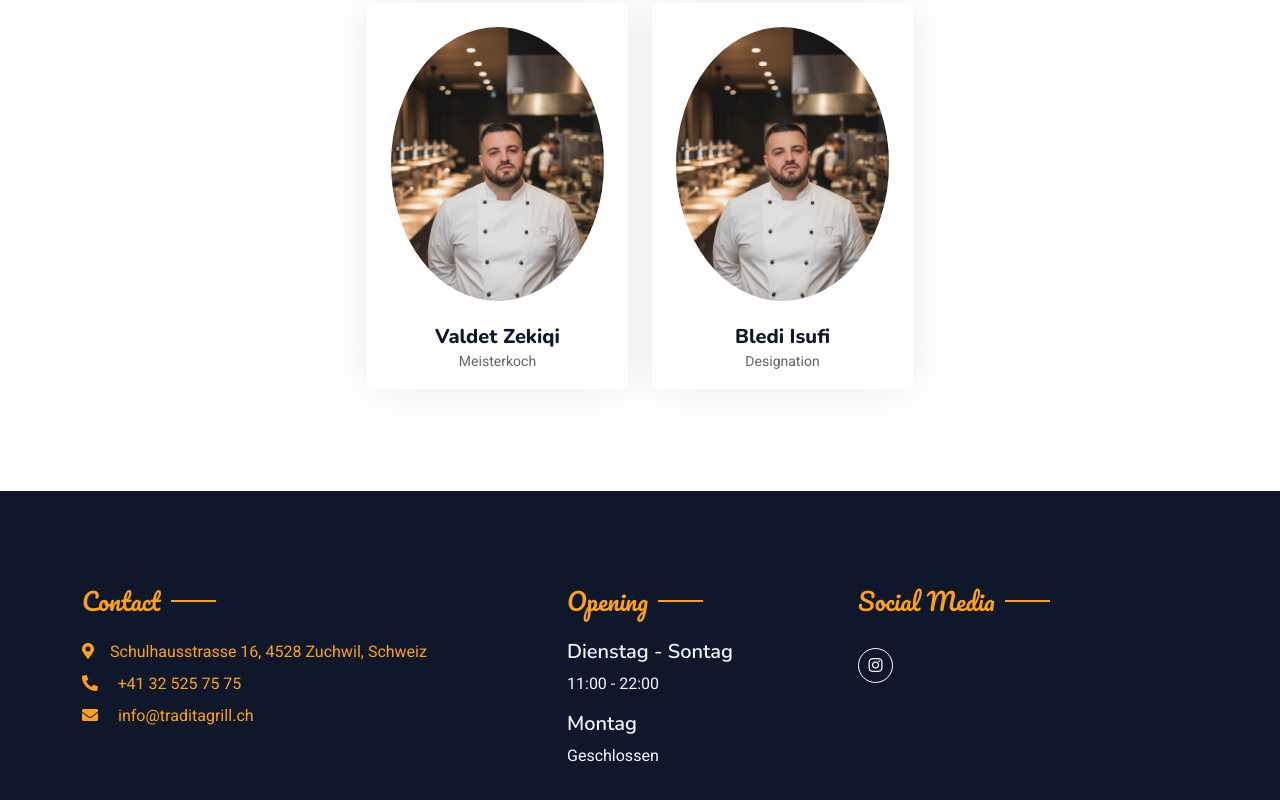
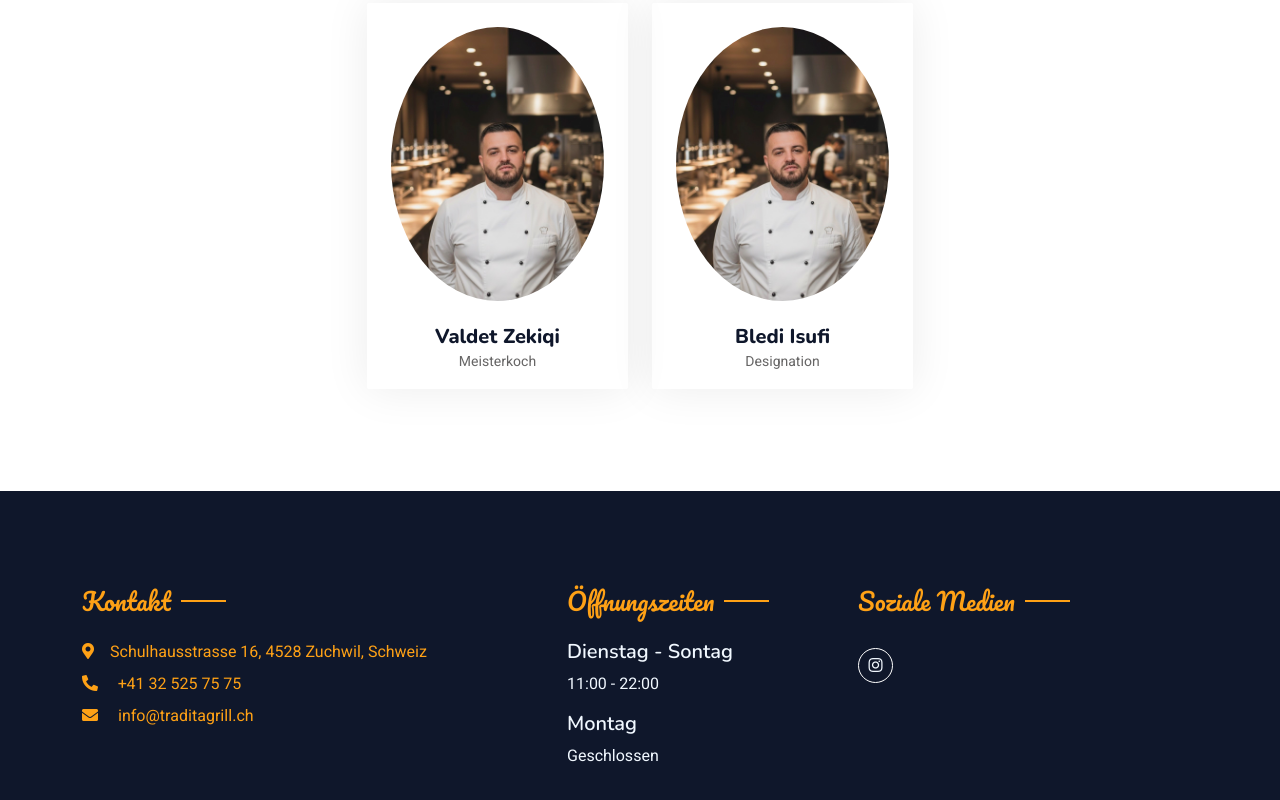
Before and after one commit to fazlizekiqi/tradita-grill, a plain HTML site: page about.html in a window 1280 px wide. Shown: the part 2309-3109 px from the top of the page. Drawn offline with nearby package versions, Linux system fonts and the light colour scheme; some icons are missing.

Commit message:
Changed the footer to german

```diff
--- a/about.html
+++ b/about.html
@@ -259,7 +259,7 @@
             <div class="row g-5">
                 <div class="col-lg-5 col-md-6">
                     <h4 class="section-title ff-secondary text-start text-primary fw-normal mb-4">
-                        Contact</h4>
+                        Kontakt</h4>
                     <p class="mb-2">
                         <a target="_blank" href="https://maps.app.goo.gl/4Z4eu8nPr9odBU3C7">
                             <i class="fa fa-map-marker-alt me-3">
@@ -293,7 +293,7 @@
 
                 <div class="col-lg-3 col-md-6">
                     <h4 class="section-title ff-secondary text-start text-primary fw-normal mb-4">
-                        Opening</h4>
+                        Öffnungszeiten</h4>
                     <h5 class="text-light fw-normal">Dienstag - Sontag</h5>
                     <p>11:00 - 22:00</p>
                     <h5 class="text-light fw-normal">Montag</h5>
@@ -302,8 +302,8 @@
 
 
                 <div class="col-lg-3 col-md-6">
-                    <h4 class="section-title ff-secondary text-start text-primary fw-normal mb-4">Social
-                        Media</h4>
+                    <h4 class="section-title ff-secondary text-start text-primary fw-normal mb-4">Soziale
+                        Medien</h4>
                     <div class="d-flex pt-2">
                         <a class="btn btn-outline-light btn-social"
                            href="https://www.instagram.com/traditagrill/"
```
Also changed, not shown: index.html (+4 -4 lines), menu.html (+4 -4 lines).
